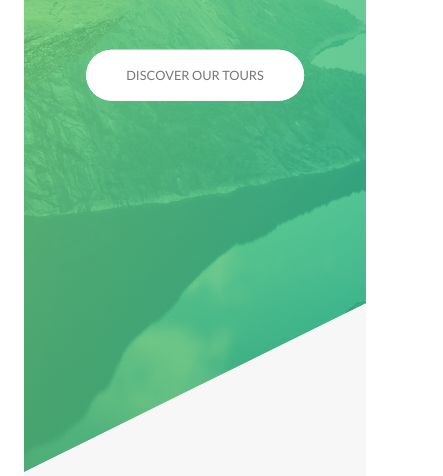
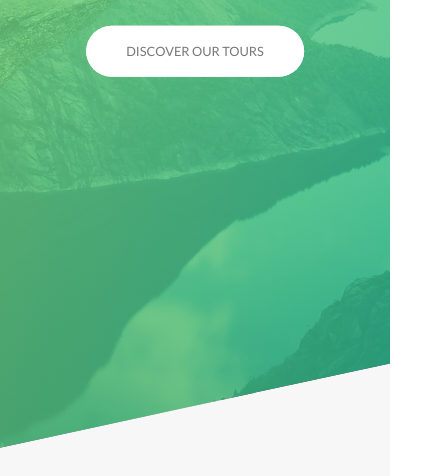
Before and after one commit to palmaone/jonas-advanced-css-course-natours-project, a website: page index.html in a window 390 px wide. Shown: the part 354-830 px from the top of the page, 443 px wide, since content can reach past the window. Drawn offline with Linux system fonts and the light colour scheme.

Commit message:
Wrote the first media queries lesson 57-Base, typography and layout

```diff
--- a/sass/abstracts/_mixins.scss
+++ b/sass/abstracts/_mixins.scss
@@ -28,7 +28,13 @@
     -tab-protrait
     -tab-landscape
     -big-desktop
+
+    ORDER: Start with the Base + typography > then move to general layout + grid > page layout > components
+
+    1em = 16px
 */
+
+
 @mixin respond($breakpoint) {
     @if $breakpoint == phone {
         //600px / 16 = 37.5 em (1em = 16px)
--- a/sass/abstracts/_variables.scss
+++ b/sass/abstracts/_variables.scss
@@ -25,4 +25,5 @@ $default-font-size: 1.6rem;
 //Grid
 $grid-width: 114rem;
 $gutter-vertical: 8rem;
+$gutter-vertical-small: 8rem;
 $gutter-horizontal: 6rem;
--- a/sass/base/_base.scss
+++ b/sass/base/_base.scss
@@ -31,7 +31,12 @@ html{
 }
 
 body {
-
     box-sizing: border-box;
     /*box-sizing: border-box; -> this changes the box model behavior so that the borders and the padding are no longer added to the total width or height that we specify for a box*/
+    /* padding: 30px; */
+    padding: 3rem;
+
+    @include respond(tab-portrait){
+        padding: 0;
+    }
 }
--- a/sass/base/_typography.scss
+++ b/sass/base/_typography.scss
@@ -4,8 +4,6 @@ body {
     /* font-size: 16px; */
     line-height: 1.7;
     color: $color-grey-dark;
-    /* padding: 30px; */
-    padding: 3rem;
 }
 
 .heading-primary {
@@ -32,6 +30,11 @@ body {
         /* animation-delay: 2s; */
         /* animation-iteration-count: 3; */
         /* animation-timing-function: ease-out; */
+
+        @include respond(phone){
+            letter-spacing: 1rem;
+            font-family: 5rem;
+        }
     }
 
     &--sub {
@@ -48,6 +51,9 @@ body {
         animation-name: moveInRight;
         animation-duration: 5s;
         animation-timing-function: ease-in;
+        @include respond(phone){
+            letter-spacing: .5rem;
+        }
     }
 }
 
@@ -63,6 +69,14 @@ body {
     color: transparent;
     letter-spacing: 0.2rem;
     transition: all 0.2s;
+
+    @include respond(tab-portrait){
+        font-size: 3rem;
+    }
+
+    @include respond(phone){
+        font-size: 2.5rem;
+    }
 
     &:hover {
         transform: skewY(2deg) skewX(15deg) scale(1.1);
--- a/sass/layout/_footer.scss
+++ b/sass/layout/_footer.scss
@@ -3,6 +3,10 @@
   color: $color-grey-light-1;
   padding: 10rem 0;
   font-size: 1.4rem;
+
+  @include respond(tab-portrait){
+    padding: 8rem 0;
+  }
 
   &__logo-box{
     text-align: center;
@@ -18,6 +22,10 @@
     border-top: 1px solid $color-grey-dark;
     padding-top: 2rem;
     display: inline-block;
+    @include respond(tab-portrait){
+      width: 100%;
+      text-align: center;
+    }
   }
 
   &__list{
@@ -56,5 +64,9 @@
     padding-top: 2rem;
     width: 80%;
     float: right;
+    @include respond(tab-portrait){
+      width: 100%;
+      float: none;
+    }
   }
 }
--- a/sass/layout/_grid.scss
+++ b/sass/layout/_grid.scss
@@ -1,10 +1,20 @@
 .row{
     max-width: $grid-width;
     margin: 0 auto;
+    @include respond(tab-portrait){
+        max-width: 50rem;
+    }
 
     &:not(:last-child){//selecting everything but not the last child
         margin-bottom: $gutter-vertical;
+        @include respond(tab-portrait){
+            margin-bottom: $gutter-vertical-small;
+        }
+    }
 
+    @include respond(tab-portrait){
+        max-width: 50rem;
+        padding: 0 3rem;
     }
 
     [class^="col-"]{
@@ -12,6 +22,15 @@
 
         &:not(:last-child){
             margin-right: $gutter-horizontal;
+
+            @include respond(tab-portrait){
+                margin-right: 0;
+                margin-bottom: $gutter-vertical-small;
+            }
+        }
+
+        @include respond(tab-portrait){
+            width: 100% !important;
         }
     }
 
--- a/sass/layout/_header.scss
+++ b/sass/layout/_header.scss
@@ -12,6 +12,12 @@
     background-position: top;
     -webkit-clip-path: polygon(0 0, 100% 0 , 100% 75vh, 0 100%);
     clip-path: polygon(0 0, 100% 0 , 100% 75vh, 0 100%);
+
+    @include respond(phone){
+        -webkit-clip-path: polygon(0 0, 100% 0 , 100% 85vh, 0 100%);
+        clip-path: polygon(0 0, 100% 0 , 100% 85vh, 0 100%);
+    }
+
     &__logo-box {
         position: absolute;
         /* top: 40px; */
--- a/sass/layout/_navigation.scss
+++ b/sass/layout/_navigation.scss
@@ -15,6 +15,15 @@
     box-shadow: 0 1rem 3rem rgba($color-black, $alpha: 1.0);
     text-align: center;
     cursor: pointer;
+
+    @include respond(tab-portrait){
+      top: 4rem;
+      right: 4rem;
+    }
+    @include respond(phone){
+      top: 3rem;
+      right: 3rem;
+    }
   }
 
   &__background{
@@ -28,6 +37,15 @@
     z-index: 1000;
     transition: transform .8s cubic-bezier(0.83, 0, 0.17, 1);
     // transform: scale(80);
+    @include respond(tab-portrait){
+      top: 4.5rem;
+      right: 4.5rem;
+    }
+
+    @include respond(phone){
+      top: 3.5rem;
+      right: 3.5rem;
+    }
   }
 
   &__nav{
```
Also changed, not shown: css/style.css.
